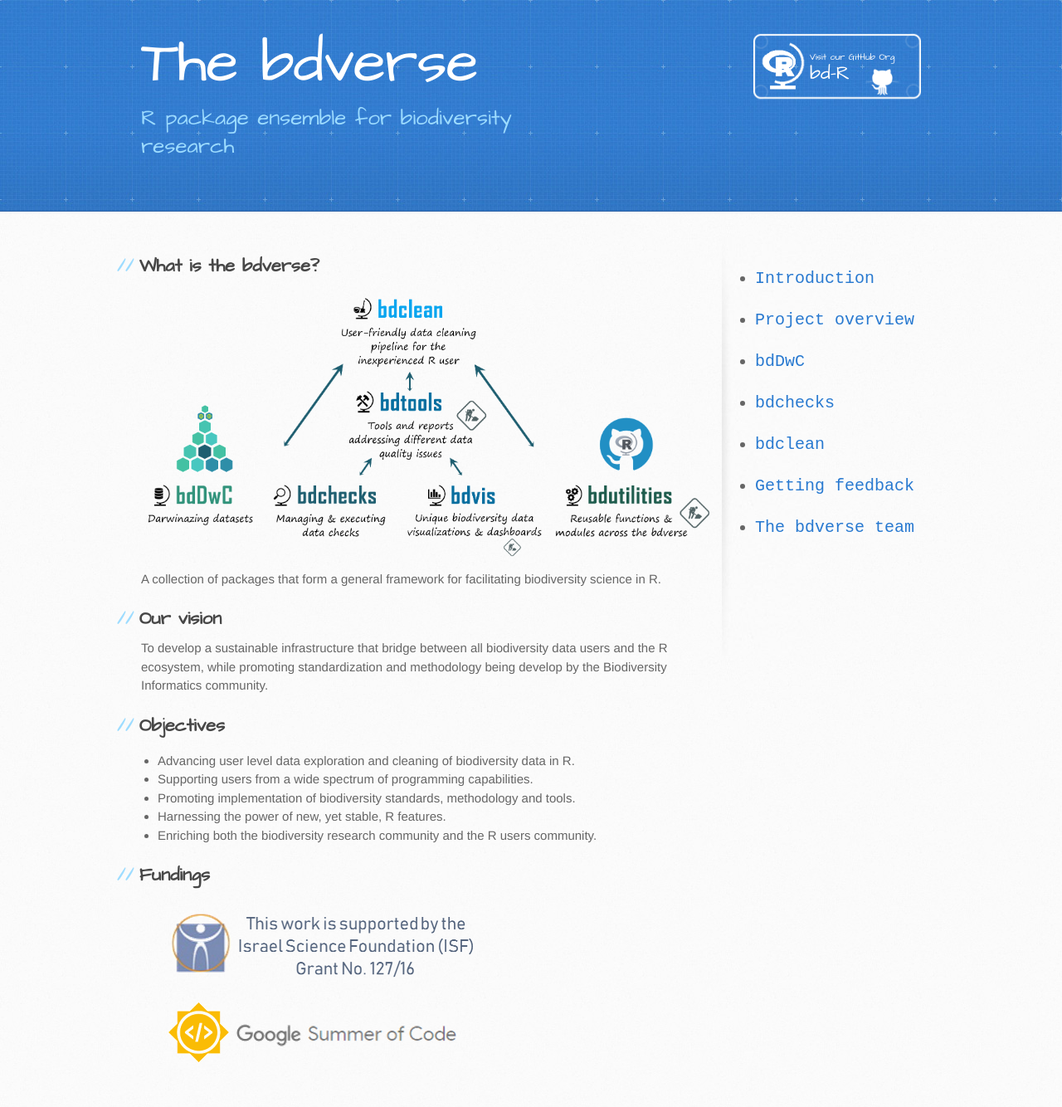
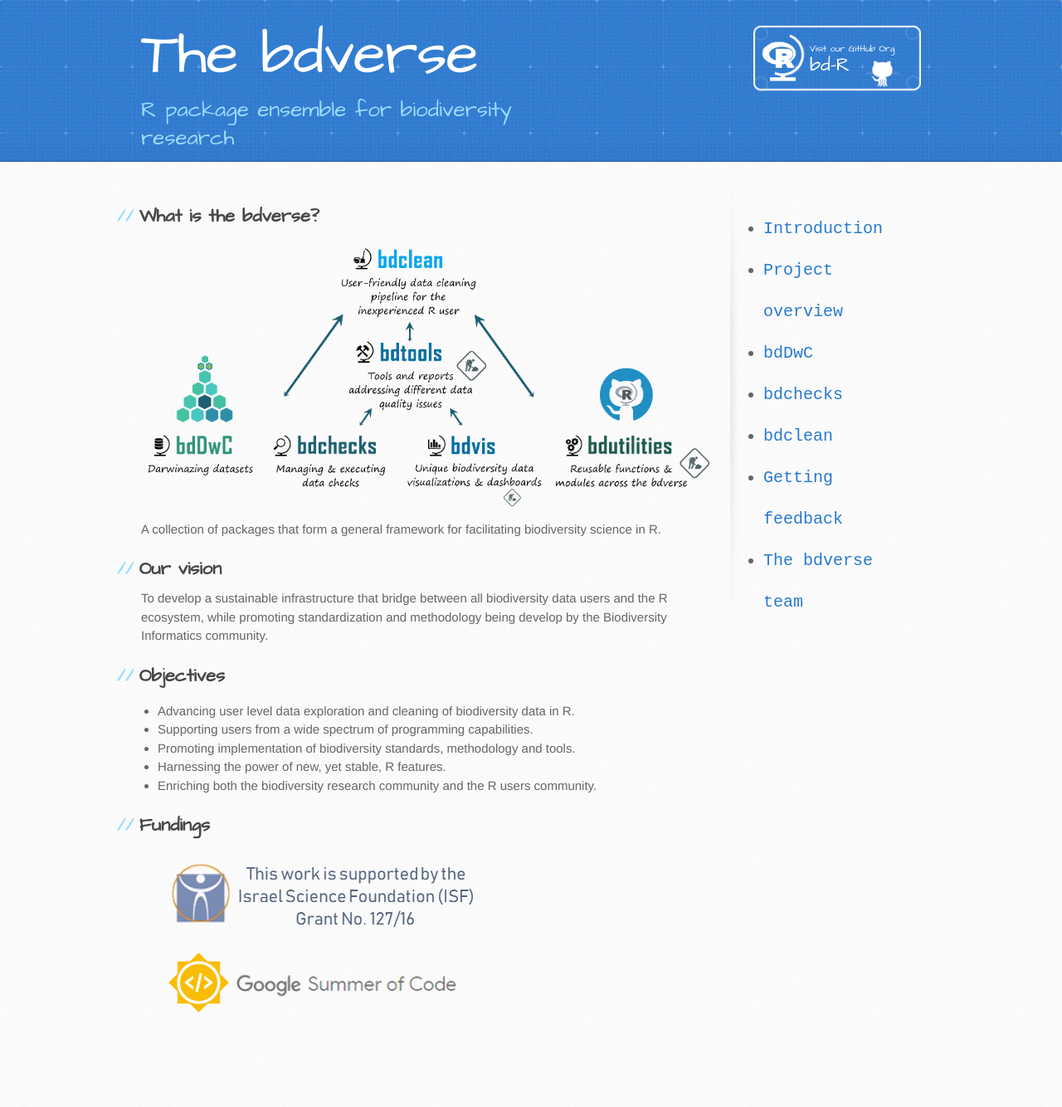
Before and after one commit to bd-R/The-bdverse, a Jekyll site: the page built from index.md, in a window 1280 px wide. Shown: the whole page at 83% size. Built offline with Jekyll 4.4.1, drawn with Linux system fonts in a browser that asks for light colours; our own code applies the rules of GitHub Pages for plain Markdown files; after the commit the page ends 1274 px from its top, so only the background shows below that.

Commit message:
Update jekyll-theme-architect.scss

```diff
--- a/_sass/jekyll-theme-architect.scss
+++ b/_sass/jekyll-theme-architect.scss
@@ -24,8 +24,8 @@ a:hover {
 }
 
 header {
-  padding-top: 40px;
-  padding-bottom: 60px;
+  padding-top: 30px;
+  padding-bottom: 10px;
   font-family: 'Architects Daughter', 'Helvetica Neue', Helvetica, Arial, serif;
   background: #2e7bcf url(../images/header-bg.jpg) 0 0 repeat-x;
   border-bottom: solid 1px #275da1;
@@ -75,7 +75,7 @@ header h2 {
 
 aside#sidebar {
   float: right;
-  width: 220px;
+  width: 210px;
   min-height: 504px;
   padding-left: 20px;
   font-family: 'Courier New';
```
